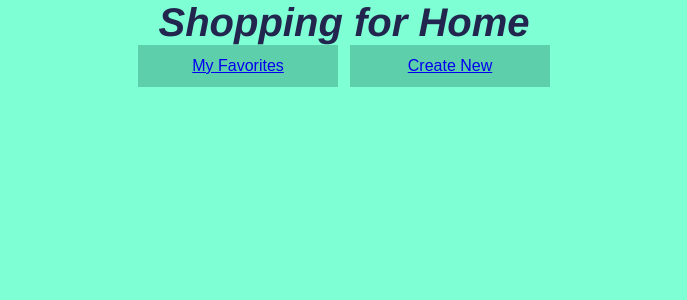
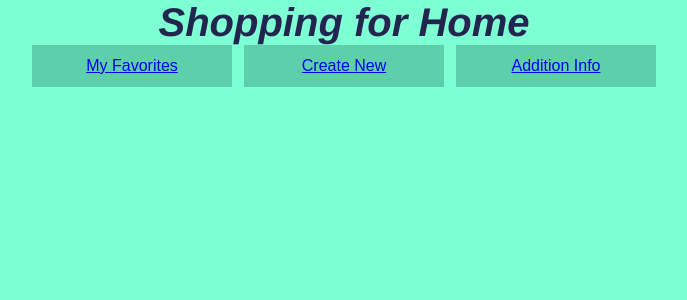
Before and after one commit to lerguan/flatiron-reactjs-frontend, a React (Create React App) app: page / in a window 1280 px wide. Shown: the top 300 px of the page, without its empty margins (296-983 px from the left). Built offline with nearby package versions, Linux system fonts and the light colour scheme; data requests are answered from the project's data file.

Commit message:
add Additional Info link

```diff
--- a/src/components/NavBar.js
+++ b/src/components/NavBar.js
@@ -29,6 +29,15 @@ function NavBar() {
       >
         Create New
       </NavLink>
+      <NavLink
+        to="/housesearchlink"
+        style={linkStyles}
+        activeStyle={{
+          background: "rgb(143, 172, 162)",
+        }}
+      >
+        Addition Info
+      </NavLink>
     </div>
   );
 }
```
